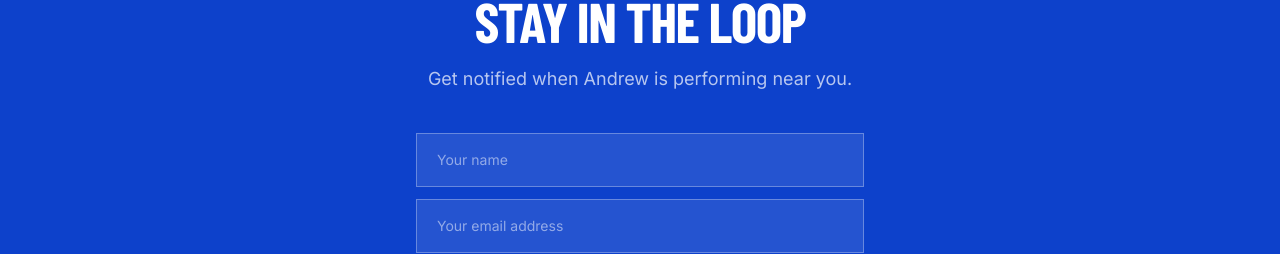
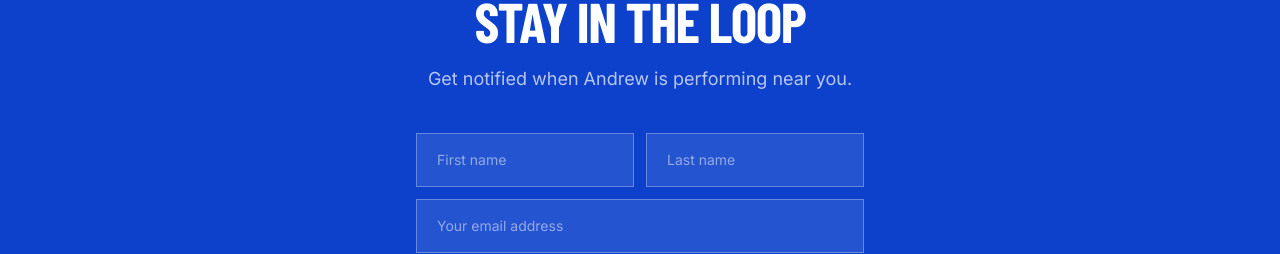
Before and after one commit to andpacker/andpacker-website, a Next.js app: page / in a window 1280 px wide. Shown: the part 2100-2354 px from the top of the page. Built offline with nearby package versions, Linux system fonts and the light colour scheme; no server answers; a web font is replaced by a local one.

Commit message:
Split name into first + last name fields

```diff
--- a/app/api/subscribe/route.ts
+++ b/app/api/subscribe/route.ts
@@ -1,7 +1,7 @@
 export async function POST(req: Request) {
-  const { name, email, city } = await req.json();
+  const { firstName, lastName, email, city } = await req.json();
 
-  if (!name?.trim() || !email?.trim() || !city?.trim()) {
+  if (!firstName?.trim() || !lastName?.trim() || !email?.trim() || !city?.trim()) {
     return Response.json({ error: "All fields are required." }, { status: 400 });
   }
 
@@ -14,7 +14,7 @@ export async function POST(req: Request) {
     const res = await fetch(scriptUrl, {
       method: "POST",
       headers: { "Content-Type": "application/json" },
-      body: JSON.stringify({ name: name.trim(), email: email.trim(), city }),
+      body: JSON.stringify({ first_name: firstName.trim(), last_name: lastName.trim(), email: email.trim(), city }),
       redirect: "follow",
     });
 
--- a/components/EmailSignup.tsx
+++ b/components/EmailSignup.tsx
@@ -8,7 +8,8 @@ const CITIES = [
 ];
 
 export default function EmailSignup() {
-  const [name, setName] = useState("");
+  const [firstName, setFirstName] = useState("");
+  const [lastName, setLastName] = useState("");
   const [email, setEmail] = useState("");
   const [city, setCity] = useState("");
   const [status, setStatus] = useState<"idle" | "loading" | "success" | "error">("idle");
@@ -23,7 +24,7 @@ export default function EmailSignup() {
       const res = await fetch("/api/subscribe", {
         method: "POST",
         headers: { "Content-Type": "application/json" },
-        body: JSON.stringify({ name, email, city }),
+        body: JSON.stringify({ firstName, lastName, email, city }),
       });
       const data = await res.json();
 
@@ -60,14 +61,24 @@ export default function EmailSignup() {
           </div>
         ) : (
           <form onSubmit={handleSubmit} className="flex flex-col gap-3 max-w-md mx-auto">
-            <input
-              type="text"
-              placeholder="Your name"
-              value={name}
-              onChange={(e) => setName(e.target.value)}
-              required
-              className="w-full bg-white/10 border border-white/30 text-white placeholder-white/50 px-5 py-4 outline-none focus:border-white transition-colors text-sm"
-            />
+            <div className="flex gap-3">
+              <input
+                type="text"
+                placeholder="First name"
+                value={firstName}
+                onChange={(e) => setFirstName(e.target.value)}
+                required
+                className="flex-1 bg-white/10 border border-white/30 text-white placeholder-white/50 px-5 py-4 outline-none focus:border-white transition-colors text-sm min-w-0"
+              />
+              <input
+                type="text"
+                placeholder="Last name"
+                value={lastName}
+                onChange={(e) => setLastName(e.target.value)}
+                required
+                className="flex-1 bg-white/10 border border-white/30 text-white placeholder-white/50 px-5 py-4 outline-none focus:border-white transition-colors text-sm min-w-0"
+              />
+            </div>
             <input
               type="email"
               placeholder="Your email address"
```
